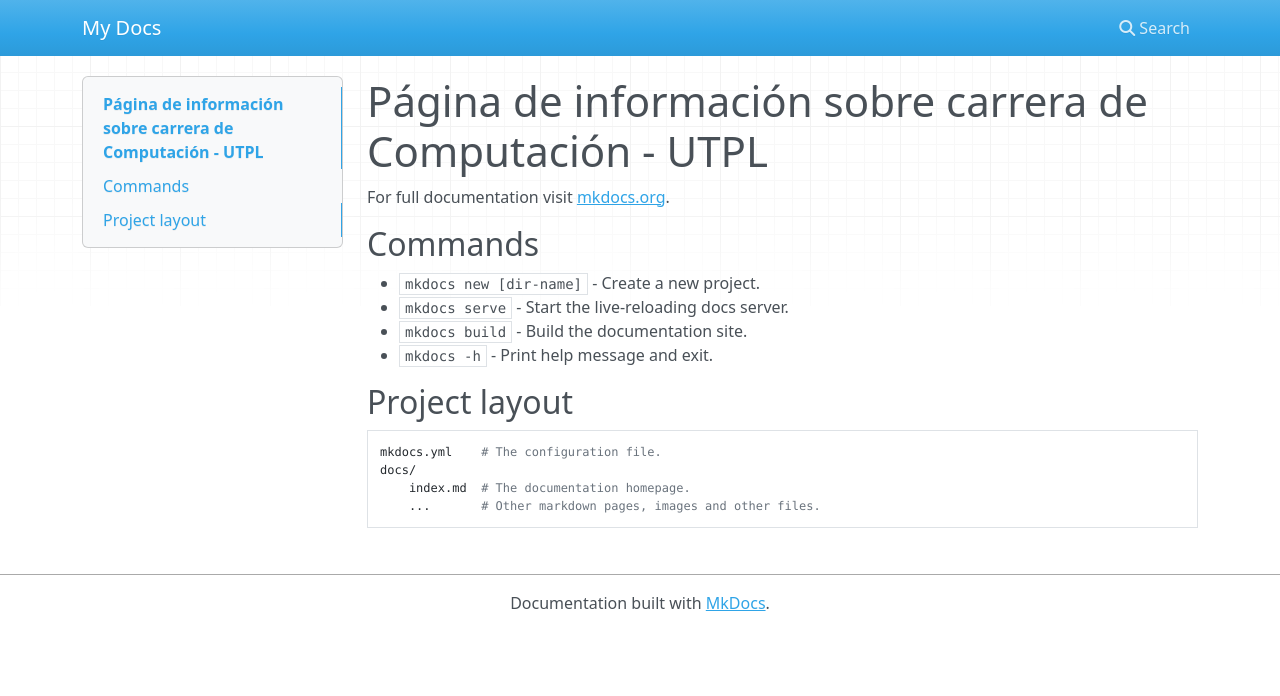
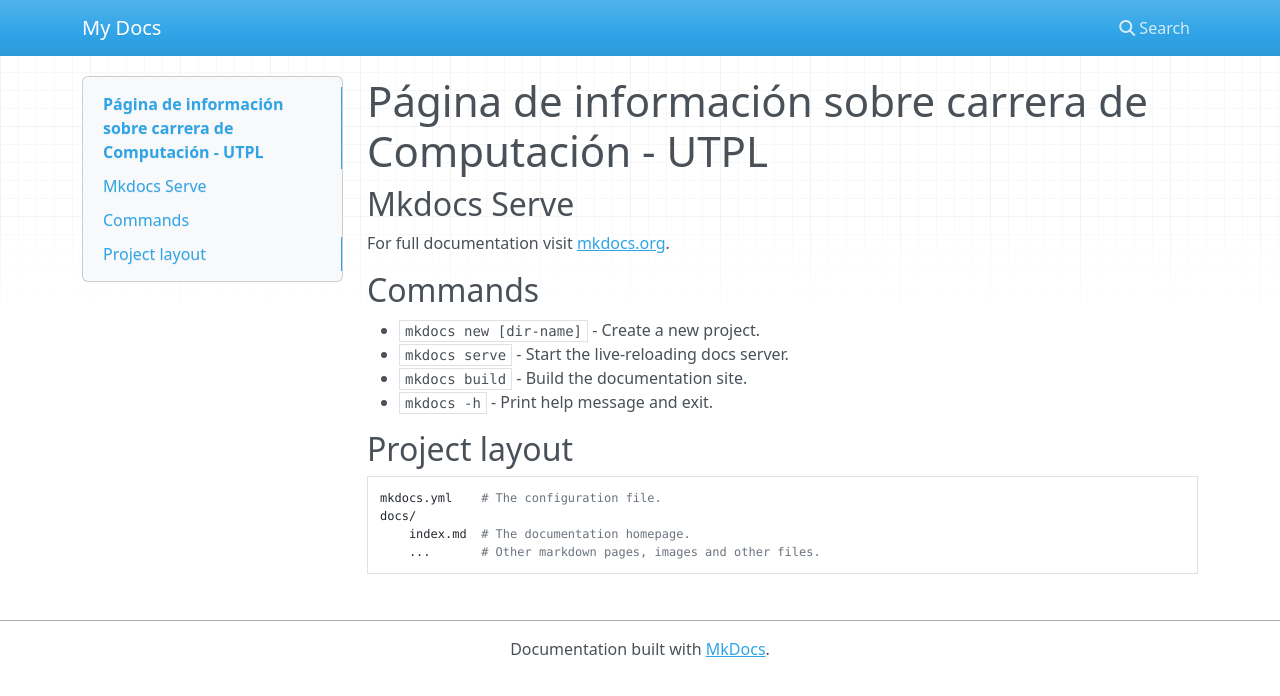
Before and after one commit to By-Alvarez06/utpl-computacion, an MkDocs documentation site: the page built from docs/index.md, in a window 1280 px wide. Shown: the top 696 px of the page. Built offline with MkDocs 1.6.1, drawn with Linux system fonts in a browser that asks for light colours; nearby versions of some CDN libraries.

Commit message:
update: Cambios index y Mkdocs serve

```diff
--- a/docs/index.md
+++ b/docs/index.md
@@ -1,4 +1,5 @@
 # Página de información sobre carrera de Computación - UTPL
+## Mkdocs Serve
 
 For full documentation visit [mkdocs.org](https://www.mkdocs.org).
 
```
